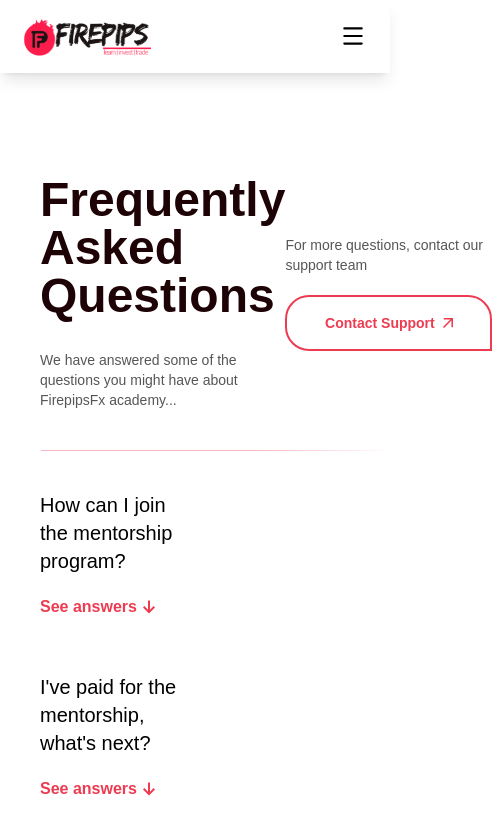
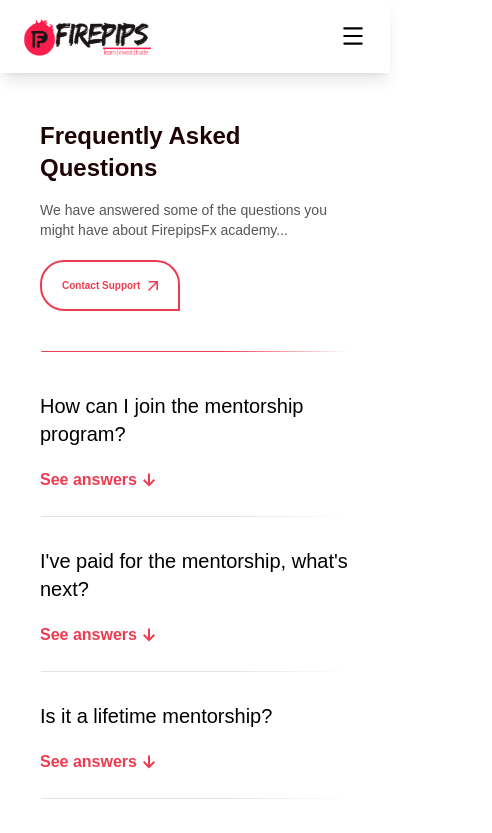
Before and after one commit to Bhadralok/Firepipsfx, a React (Vite) app: page /faqs in a window 390 px wide. Shown: the top 833 px of the page, 492 px wide, since content can reach past the window. Built offline with nearby package versions, Linux system fonts and the light colour scheme; a web font is replaced by a local one.

Commit message:
finished optimizaing the footer and updating the faq component to mobile responsiveness

```diff
--- a/src/Components/AboutSection.jsx
+++ b/src/Components/AboutSection.jsx
@@ -21,8 +21,8 @@ export default function AboutSection({ id }) {
             Meet your <em className="not-italic font-black">Mentor...</em>
           </h2>
         </div>
-        <div className="flex md:flex-row flex-col gap-10 md:gap-17 justify-between">
-          <div className="flex flex-col relative md:text-[25px] text-sm gap-5 text-justify md:w-[55vw] text-secondary-black font-medium pt-7.5 md:pt-19">
+        <div className="flex md:flex-row flex-col gap-10 md:gap-17 md:items-start justify-between">
+          <div className="flex flex-col md:text-[25px] text-sm gap-5 text-justify md:w-[55vw] text-secondary-black font-medium pt-7.5 md:pt-19">
             <p>
               <span className="text-primary-red font-black md:text-[22px]">
                 {name}
@@ -39,6 +39,7 @@ export default function AboutSection({ id }) {
             </p>
             {/* <div className="h-41 w-[2px] bg-red-500 top-88 absolute"></div> */}
           </div>
+
           <div className="inline-block bg-cover bg-center">
             <img
               src={MeetCoverImg}
--- a/src/Components/Footer.jsx
+++ b/src/Components/Footer.jsx
@@ -66,7 +66,7 @@ export default function Footer() {
   return (
     <footer className="h-fit w-full px-10 pb-12.5 pt-12.5 flex flex-col gap-7.5 text-white bg-primary-black">
       <div className="md:flex gap-12.5 items-center justify-between">
-        <div className="w-[450px] flex flex-col gap-7.5">
+        <div className="md:w-[450px] flex flex-col gap-7.5">
           <div className="size-11 md:size-20">
             <img src={megaphone} alt="" />
           </div>
@@ -111,7 +111,7 @@ export default function Footer() {
           <img src={footerMobileLine} className="md:hidden w-full" />
         </div>
 
-        <div className="w-[450px] flex flex-col">
+        <div className="md:w-[450px]flex flex-col">
           <ul className="text-placeholder-gray font-medium text-sm flex flex-col gap-6">
             <li>
               <h4 className="font-bold text-white text-base ">
@@ -119,7 +119,9 @@ export default function Footer() {
               </h4>
             </li>
             <li>About</li>
-            <li onClick={() => navigate("/plans")}>MentorShip Plans</li>
+            <li onClick={() => navigate("/plans")}>
+              <button>MentorShip Plans</button>
+            </li>
             <li onClick={() => navigate("/blog")}>Blogs</li>
             <li onClick={() => navigate("/faqs")}>FAQs</li>
             <li onClick={() => navigate("/support")}>Support</li>
@@ -156,8 +158,8 @@ export default function Footer() {
           <img src={footerMobileLine} className="md:hidden w-full" />
         </div>
 
-        <div className="w-[450px] flex flex-col">
-          <div className="flex flex-col md:text-right gap-10 md:items-end">
+        <div className="md:w-[450px] flex flex-col">
+          <div className="flex flex-col md:text-right  w-fit gap-10 md:items-end">
             <div>
               <img src={logoWhite} alt="" />
             </div>
@@ -171,9 +173,9 @@ export default function Footer() {
               </p>
               <p>+2347003473747</p>
             </div>
-            <div className="flex flex-col gap-5">
-              <p className="font-bold">Connect with us on social media</p>
-              <div className="flex gap-7.5 items-center">
+            <div className="flex flex-col x gap-5">
+              <p className="font-bold ">Connect with us on social media</p>
+              <div className="flex gap-7.5 items-center w-fit">
                 <img src={telegram} alt="" />
                 <img src={phone} alt="" />
                 <img src={tiktok} alt="" />
--- a/src/Pages/Blogs.jsx
+++ b/src/Pages/Blogs.jsx
@@ -23,7 +23,7 @@ export default function Blogs() {
   return (
     <div className="pt-36 px-10">
       <div className="flex items-center pb-15 justify-between">
-        <h1 className="blog-h1">FirepipsFX Blog</h1>
+        <h1 className="font-black md:text-5xl text-2xl">FirepipsFX Blog</h1>
         <p className="flex items-center gap-2 justify-center font-black">
           All blogs{" "}
           <span className="size-6 flex items-center justify-center text-[10px] bg-primary-red text-white rounded-full">
@@ -32,7 +32,7 @@ export default function Blogs() {
         </p>
       </div>
       {!blogData || blogData.length === 0 ? (
-        <div className="h-[70vh] w-full flex items-center justify-center">
+        <div className="md:h-[70vh] h-[50vh] w-full flex items-center justify-center">
           <div className="flex flex-col items-center text-center justify-center gap-9">
             <div>
               <img src={blognotfound} alt="" />
--- a/src/Pages/FaqPage.jsx
+++ b/src/Pages/FaqPage.jsx
@@ -4,14 +4,15 @@ import faqLine from "../assets/faqLine.svg";
 import FaqQuestions from "../UI/FaqQuestions";
 import { useState } from "react";
 import { faqData } from "../utils/config";
+import faqmobileline from "../assets/faqmobileline.svg";
 
 export default function FaqPage() {
   const [isOpenFaq, setIsOpenFaq] = useState(null);
   return (
-    <div className="pt-24 h-full flex flex-col gap-10 px-10">
-      <div className="pt-20 flex w-full items-center justify-between">
-        <div className="flex flex-col gap-7.5">
-          <h1 className="font-black text-5xl text-primary-black">
+    <div className="md:pt-24 pt-10 h-full w-full flex flex-col gap-10 px-10">
+      <div className="pt-20 flex md:flex-row flex-col w-full md:items-center items-start justify-between">
+        <div className="flex flex-col md:gap-7.5 gap-4">
+          <h1 className="font-black text-2xl md:text-5xl text-primary-black">
             Frequently Asked Questions
           </h1>
           <p className="font-medium text-secondary-black text-sm">
@@ -20,18 +21,19 @@ export default function FaqPage() {
           </p>
         </div>
         <div className="flex gap-5 justify-end flex-col items-end">
-          <p className="font-medium text-secondary-black text-sm">
+          <p className="font-medium text-secondary-black md:block hidden text-sm">
             For more questions, contact our support team
           </p>
-          <div className="w-[207px] ">
+          <div className="md:w-[207px] pt-5">
             <CustomButton variant="outlined" icon1={<img src={upRightArrow} />}>
-              <span className="text-sm">Contact Support</span>
+              <span className="md:text-sm text-[10px]">Contact Support</span>
             </CustomButton>
           </div>
         </div>
       </div>
-      <img src={faqLine} alt="" />
-      <div className="w-[40vw]">
+      <img src={faqLine} alt="" className="w-full md:block hidden"/>
+      <img src={faqmobileline} alt="" className="w-full md:hidden "/>
+      <div className="md:w-[40vw]">
         {faqData.map((items, i) => (
           <FaqQuestions
             key={i}
--- a/src/Pages/Page404.jsx
+++ b/src/Pages/Page404.jsx
@@ -7,9 +7,17 @@ export default function Page404() {
     <div className="flex h-screen gap-5 items-center justify-center flex-col">
       <h1 className=" text-9xl font-bold">404</h1>
       <h2>Looks like the page you're looking for doesn't exist</h2>
-      <div className="flex gap-5 w-[20%]">
-        <CustomButton onClick={() => navigate(-1)}>Go back</CustomButton>
-        <CustomButton onClick={() => navigate("/")}>Go Home</CustomButton>
+      <div className="flex gap-5 md:w-[20%] w-fit">
+        <div>
+          <CustomButton onClick={() => navigate(-1)}>
+            <span className="md:text-base text-[12px]">Go back</span>
+          </CustomButton>
+        </div>
+        <div>
+          <CustomButton onClick={() => navigate("/")}>
+            <span className="md:text-base text-[12px]">Go Home</span>
+          </CustomButton>
+        </div>
       </div>
     </div>
   );
--- a/src/UI/RoundButtons.jsx
+++ b/src/UI/RoundButtons.jsx
@@ -2,7 +2,7 @@ export default function RoundButtons({ icon, onClick }) {
   return (
     <div>
       <button
-        className={`rounded-full md:opacity-100 opacity-40 shadow-xl md:size-[60px] size-10  flex items-center justify-center bg-secondary-red text-primary-red`}
+        className={`rounded-full md:opacity-100 opacity-40 shadow-[0_5px_20px_rgba(0,0,0,0.1)] md:size-[60px] size-10  flex items-center justify-center bg-white text-primary-red`}
         onClick={onClick}
       >
         <span>{icon}</span>
--- a/src/index.css
+++ b/src/index.css
@@ -3,9 +3,10 @@
   scroll-behavior: smooth;
 }
 
-html {
-  @apply md:w-full w-[111%];
-}
+/* html {
+  @apply md:w-full max-w-[100%];
+} */
+
 body {
   font-family: "Satoshi", sans-serif;
 }
```
Also changed, not shown: src/Pages/LandingPage.jsx (+14 -11 lines), src/assets/faqmobileline.svg (added).
